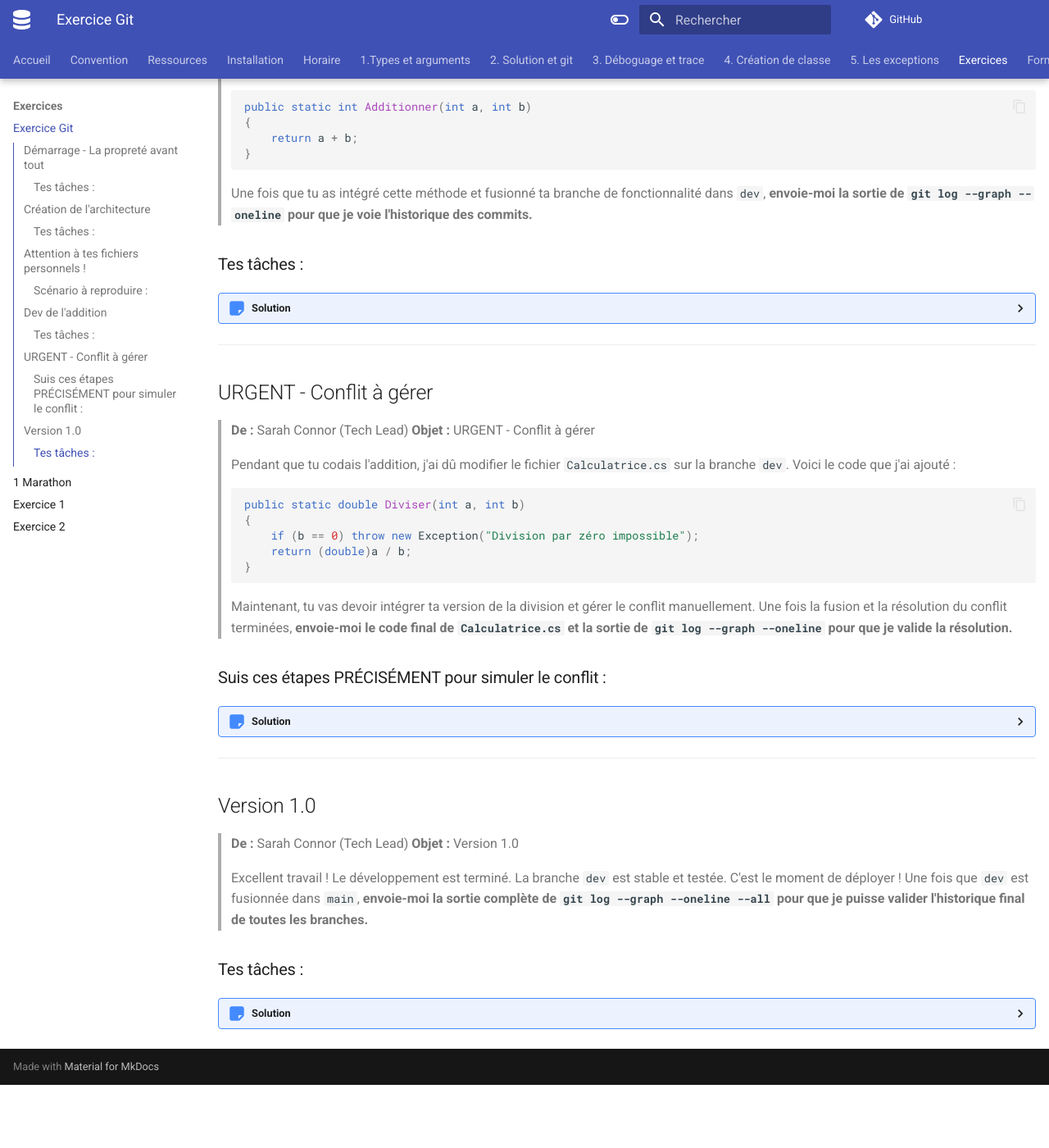
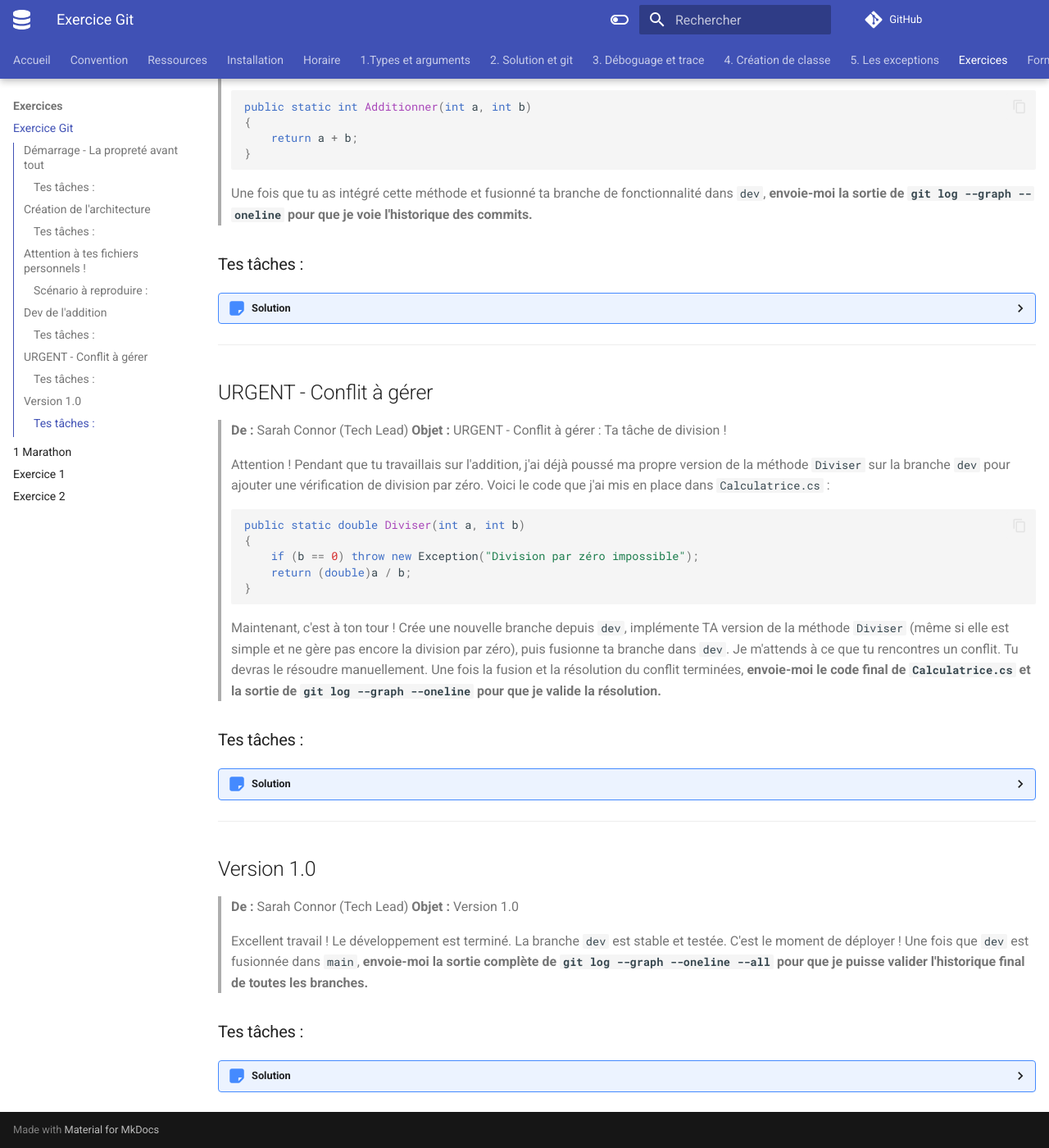
Before and after one commit to TousignantSimon-P2/TousignantSimon-P2.github.io, an MkDocs documentation site: the page built from docs/exercices/exercice_git_semaine_3_1.md, in a window 1280 px wide and 1400 px high, scrolled down 1649 px. Shown: the whole window at 82% size. Built offline with MkDocs 1.6.1 and Material for MkDocs 9.7.7, drawn with Linux system fonts in a browser that asks for light colours; comment, search, counter and statistics services are not loaded; before the commit the page ends 2972 px from its top, so only the background shows below that.

Commit message:
feat(exercices): Refactorise le scénario de conflit Git pour une simulation plus réaliste

````diff
--- a/docs/exercices/exercice_git_semaine_3_1.md
+++ b/docs/exercices/exercice_git_semaine_3_1.md
@@ -145,9 +145,9 @@ Après avoir lu le courriel de Sarah, voici comment tu pourrais l'aider :
 ## URGENT - Conflit à gérer
 
 > **De :** Sarah Connor (Tech Lead)
-> **Objet :** URGENT - Conflit à gérer
+> **Objet :** URGENT - Conflit à gérer : Ta tâche de division !
 >
-> Pendant que tu codais l'addition, j'ai dû modifier le fichier `Calculatrice.cs` sur la branche `dev`. Voici le code que j'ai ajouté :
+> Attention ! Pendant que tu travaillais sur l'addition, j'ai déjà poussé ma propre version de la méthode `Diviser` sur la branche `dev` pour ajouter une vérification de division par zéro. Voici le code que j'ai mis en place dans `Calculatrice.cs` :
 > ```csharp
 > public static double Diviser(int a, int b)
 > {
@@ -155,57 +155,47 @@ Après avoir lu le courriel de Sarah, voici comment tu pourrais l'aider :
 >     return (double)a / b;
 > }
 > ```
-> Maintenant, tu vas devoir intégrer ta version de la division et gérer le conflit manuellement. Une fois la fusion et la résolution du conflit terminées, **envoie-moi le code final de `Calculatrice.cs` et la sortie de `git log --graph --oneline` pour que je valide la résolution.**
+> Maintenant, c'est à ton tour ! Crée une nouvelle branche depuis `dev`, implémente TA version de la méthode `Diviser` (même si elle est simple et ne gère pas encore la division par zéro), puis fusionne ta branche dans `dev`. Je m'attends à ce que tu rencontres un conflit. Tu devras le résoudre manuellement. Une fois la fusion et la résolution du conflit terminées, **envoie-moi le code final de `Calculatrice.cs` et la sortie de `git log --graph --oneline` pour que je valide la résolution.**
 
-### Suis ces étapes PRÉCISÉMENT pour simuler le conflit :
+### Tes tâches :
 
 ??? Solution "Solution"
-    **Étape A : Ton travail sur la division**
-    1.  Assure-toi d'être sur `dev`, puis crée la branche `fonctionnalite/division`.
-    2.  Dans `Calculatrice.cs`, ajoute cette méthode (en dessous de l'addition) :
+    1.  Assure-toi d'être sur la branche `dev` (`git checkout dev`).
+    2.  Crée une nouvelle branche pour ta fonctionnalité de division, par exemple `fonctionnalite/ma-division` (`git checkout -b fonctionnalite/ma-division`).
+    3.  Dans le fichier `Calculatrice.cs`, ajoute ta version de la méthode `Diviser` (une simple division sans gestion d'erreur) :
         ```csharp
         public static double Diviser(int a, int b)
         {
             return (double)a / b;
         }
         ```
-    3.  Valide ton code :
+    4.  Valide ton travail sur ta branche :
         ```bash
-        git commit -am "Fonctionnalité : Ajout de la division simple"
+        git add .
+        git commit -m "Fonctionnalité : Ajout de ma version de la méthode Diviser"
         ```
-
-    **Étape B : Simulation du travail d'un collègue (Le piège)**
-    1.  Reviens sur la branche `dev` : `git checkout dev`.
-    2.  Modifie **le même fichier** `Calculatrice.cs`. Ajoute cette méthode (au même endroit, en dessous de l'addition) :
-        ```csharp
-        // Méthode ajoutée par Sarah
-        public static double Diviser(int a, int b)
-        {
-            if (b == 0) throw new Exception("Division par zéro impossible");
-            return (double)a / b;
-        }
+    5.  Retourne sur la branche `dev` (`git checkout dev`).
+    6.  Tente de fusionner ta branche `fonctionnalite/ma-division` dans `dev` :
+        ```bash
+        git merge fonctionnalite/ma-division
         ```
-    3.  Simule le commit du collègue sur `dev` :
-        ```bash
-        git commit -am "Correctif : Sécurisation de la division"
-        ```
-
-    **Étape C : La Fusion et la Résolution**
-    Tu es sur `dev`. Tu veux récupérer ton travail qui est sur `fonctionnalite/division`.
-    1.  Lance la fusion :
-        ```bash
-        git merge fonctionnalite/division
-        ```
-        💥 **CONFLIT DÉTECTÉ !**
-
-    2.  **Résolution :**
-        * Ouvre `Calculatrice.cs` dans Visual Studio.
-        * Repère les marqueurs de conflit (`<<<<<<<`, `=======`, `>>>>>>>`).
-        * **Consigne :** Garde la version sécurisée (celle avec le `if`) et supprime les marqueurs. Le code doit compiler.
-    3.  Finalise la fusion :
+        💥 **Un conflit devrait être détecté !**
+    7.  **Résolution du conflit :**
+        *   Ouvre `Calculatrice.cs` dans ton éditeur de texte.
+        *   Tu verras des marqueurs de conflit (`<<<<<<<`, `=======`, `>>>>>>>`) indiquant les différences entre ta version et celle de Sarah sur `dev`.
+        *   Modifie le fichier pour combiner les deux versions. L'objectif est de garder la fonctionnalité de division tout en intégrant la vérification de division par zéro de Sarah. Le code final devrait ressembler à ceci :
+            ```csharp
+            public static double Diviser(int a, int b)
+            {
+                if (b == 0) throw new Exception("Division par zéro impossible");
+                return (double)a / b;
+            }
+            ```
+        *   **Attention :** Assure-toi de supprimer tous les marqueurs de conflit !
+    8.  Marque le conflit comme résolu et finalise la fusion :
         ```bash
         git add Calculatrice.cs
-        git commit -m "Fusion : Résolution de conflit sur la division"
+        git commit -m "Fusion : Résolution de conflit sur la méthode Diviser (intégration des deux versions)"
         ```
 
 ---
````
